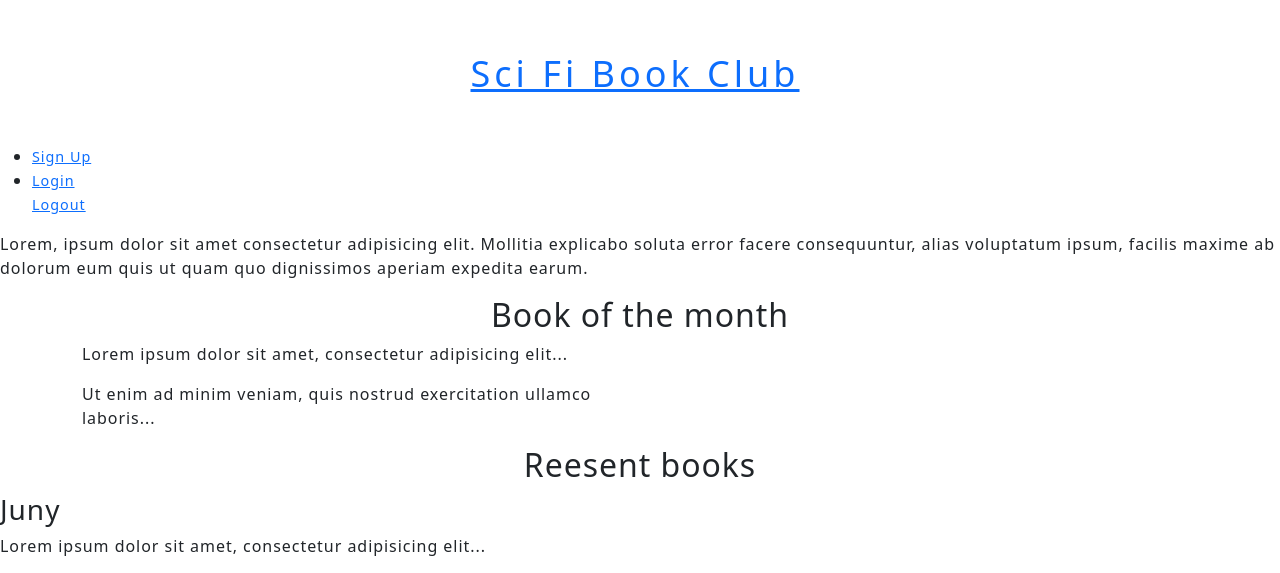
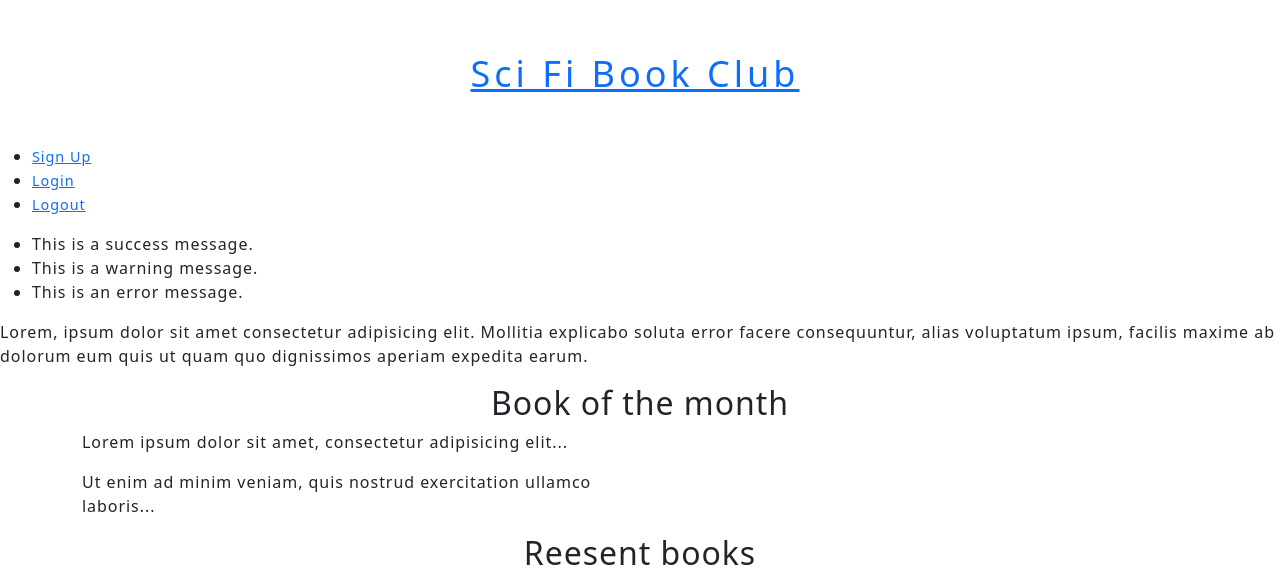
Before and after one commit to LinnSilver/scifi-book-club-pj4, a Django app: page / in a window 1280 px wide. Shown: the top 573 px of the page. Run offline with Django 3.2, Linux system fonts and the light colour scheme; some web fonts are replaced.

Commit message:
Add messages

```diff
--- a/book_club/views.py
+++ b/book_club/views.py
@@ -19,6 +19,7 @@
 
 def index(request):
     page_title = "Sci fi Book Club"
+    views.my_view(request)  # Call the my_view function to add messages
     return render(request, 'index.html', {'page_title': page_title})
 
 
@@ -95,3 +96,11 @@
     def get(self, request):
         books = Book.objects.all()
         return render(request, 'book_list.html', {'books': books})
+
+
+# view logic for messages
+def my_view(request):
+    messages.success(request, 'This is a success message.')
+    messages.warning(request, 'This is a warning message.')
+    messages.error(request, 'This is an error message.')
+    return render(request, 'index.html')
--- a/scifi_book_club/urls.py
+++ b/scifi_book_club/urls.py
@@ -25,5 +25,6 @@
     path('signup/', signup, name='signup'),
     path('login/', UserLoginView.as_view(), name='login'),
     path('logout/', auth_views.LogoutView.as_view(), name='logout'),
-    path('book_club/', include('book_club.urls')),  # Update to include the book_club app URLs
+    path('book_club/', include('book_club.urls')),
+    path('my-view/', views.my_view, name='my_view'),
 ]
--- a/static/css/style.css
+++ b/static/css/style.css
@@ -5,7 +5,7 @@
   font-size: 1rem;
   line-height: 1.5rem;
   letter-spacing: 0.06rem;
-  background-color: rgb(187, 181, 154);
+  background-color: rgb(187, 177, 126);
   color: #35210a;
 }
 
--- a/templates/base.html
+++ b/templates/base.html
@@ -11,8 +11,10 @@
     <link rel="stylesheet" href="{% static 'css/style.css' %}">
     <!-- Bootstrap -->
     <link href="https://cdn.jsdelivr.net/npm/bootstrap@5.2.3/dist/css/bootstrap.min.css" rel="stylesheet">
+
+
     <title>{{ page_title }}</title>
-    <!-- Other head section content -->
+
 </head>
 <body>
     <!-- header content -->
@@ -25,8 +27,20 @@
     <ul>
       <li><a href="{% url 'signup' %}">Sign Up</a></li>
       <li><a href="{% url 'login' %}">Login</a></li>
-      <a href="{% url 'logout' %}">Logout</a>
+      <li><a href="{% url 'logout' %}">Logout</a></li>
     </ul>
+
+
+<!-- Messages -->
+{% if messages %}
+<ul class="messages">
+    {% for message in messages %}
+    <li{% if message.tags %} class="{{ message.tags }}"{% endif %}>{{ message }}</li>
+    {% endfor %}
+</ul>
+{% endif %}
+
+
 
     {% block content %}
     <!-- specific content for each page -->
```
Also changed, not shown: scifi_book_club/settings.py (+17 -1 lines).
